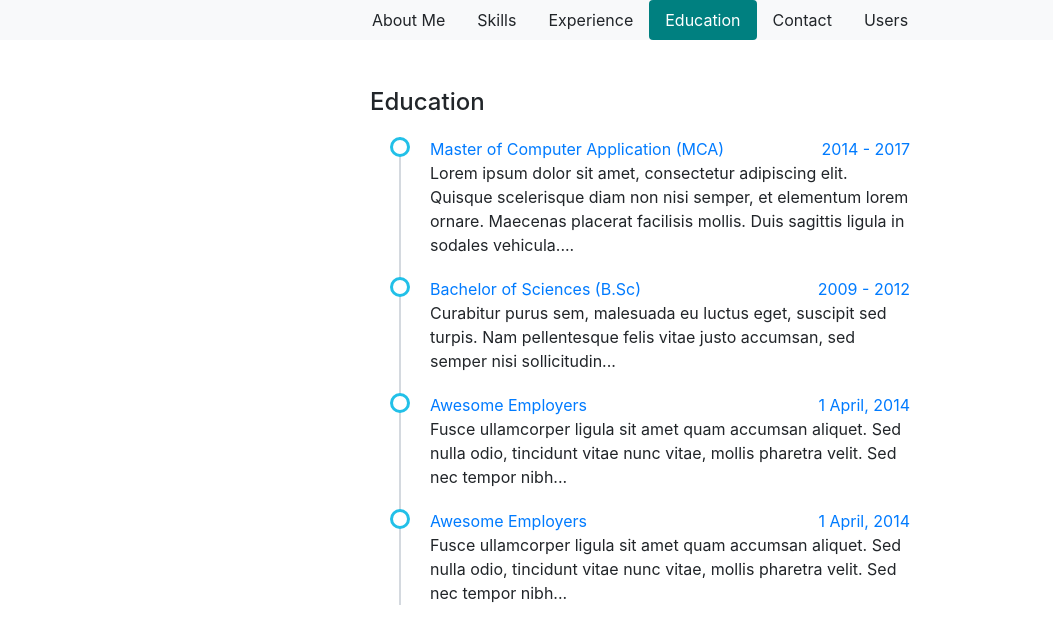
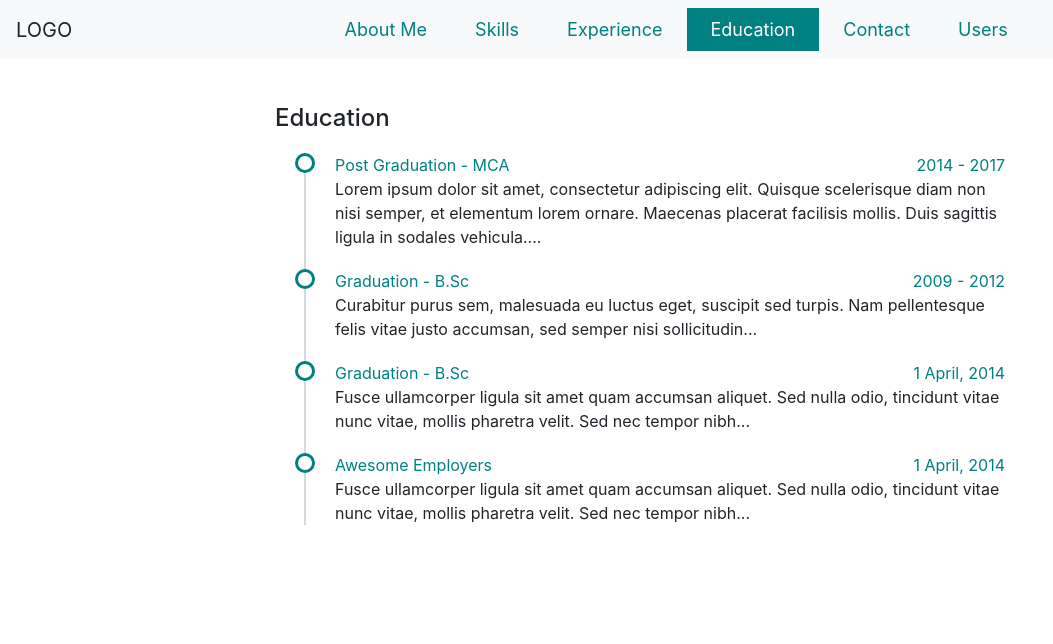
Before and after one commit to luckkey005/first-ang, an Angular app: page /posts in a window 1280 px wide. Shown: the top 644 px of the page, without its empty margins (0-1053 px from the left). Built offline with nearby package versions, Linux system fonts and the light colour scheme.

Commit message:
color changes done

```diff
--- a/src/app/app.component.css
+++ b/src/app/app.component.css
@@ -1,2 +1,3 @@
-li.nav-link {cursor: pointer;}
-li.nav-link.active {background-color:#008080;}
+li.nav-link.active {background-color:#008080;color:#fff;}
+.nav-link{color:#008080; padding-right: 1.5rem !important; padding-left: 1.5rem !important; cursor: pointer;}
+.navbar-nav{font-size: 18px;}
--- a/src/app/app.component.html
+++ b/src/app/app.component.html
@@ -1,12 +1,23 @@
-<!--The content below is only a placeholder and can be replaced.-->
+<nav class="navbar navbar-expand-md bg-light fixed-top">
+        <div class="navbar-brand">LOGO</div>
 
-<ul class="nav nav-pills justify-content-center nav-justified bg-light" >
-    <!-- <li class="nav-link"><a routerLink="third" routerLinkActive="active">Third</a></li> -->
-    <li class="nav-link" routerLink="fourth" routerLinkActive="active">About Me</li>
+          <button class="navbar-toggler" (click)="toggleNavbarCollapsing()">
+              <span class="navbar-toggler-icon"><i class="fa fa-bars"></i></span>
+            </button>
+
+        <div class="collapse navbar-collapse justify-content-center" [class.collapse]="navbarCollapsed">
+            <ul class="navbar-nav">
+          <li class="nav-link" routerLink="fourth" routerLinkActive="active">About Me </li>
           <li class="nav-link" routerLink="second" routerLinkActive="active">Skills</li>
           <li class="nav-link" routerLink="super" routerLinkActive="active">Experience</li>
           <li class="nav-link" routerLink="posts" routerLinkActive="active">Education</li>
           <li class="nav-link" routerLink="contact" routerLinkActive="active">Contact</li>
           <li class="nav-link" routerLink="first" routerLinkActive="active">Users</li>
+          <!-- <li
+             class="nav-link" >Print</a>
+          </li> -->
         </ul>
+      </div>
+      </nav>
+      <div style="padding-top:3.5rem;"></div>
 <router-outlet></router-outlet>
--- a/src/app/app.component.ts
+++ b/src/app/app.component.ts
@@ -7,4 +7,9 @@ import { Component } from '@angular/core';
 })
 export class AppComponent {
   title = 'Angular';
+  navbarCollapsed = true;
+
+toggleNavbarCollapsing() {
+    this.navbarCollapsed = !this.navbarCollapsed;
 }
+}
--- a/src/app/contact/contact.component.css
+++ b/src/app/contact/contact.component.css
@@ -1,4 +1,4 @@
-@import url("https://fonts.googleapis.com/css?family=Rubik:500,700|Roboto:400,600");
+
 .section-padding {
     padding: 45px 0;
 }
@@ -562,3 +562,4 @@ select.form-control[multiple] {
     font-weight: 500;
     height: auto
 }
+a{color:#008080;}
--- a/src/app/fourth/fourth.component.css
+++ b/src/app/fourth/fourth.component.css
@@ -12,7 +12,7 @@
     color: #000;
 }
 .aboutus-title::after {
-    background: #fdb801 none repeat scroll 0 0;
+    background: #008080 none repeat scroll 0 0;
     bottom: 0;
     content: "";
     height: 2px;
@@ -40,7 +40,7 @@ a:hover, a:active {
     width: 18%;
 }
 .feature .feature-box .iconset::after {
-    background: #fdb801 none repeat scroll 0 0;
+    background: #008080 none repeat scroll 0 0;
     content: "";
     height: 150%;
     left: 43%;
@@ -79,9 +79,9 @@ a:hover, a:active {
     color : #f4b841;
     padding:0px;
     font-size:40px;
-    border: 1px solid #fdb801;
+    border: 1px solid #008080;
     border-radius: 100px;
-    color: #fdb801;
+    color: #008080;
     font-size: 28px;
     height: 70px;
     line-height: 70px;
@@ -91,8 +91,8 @@ a:hover, a:active {
 
 span.fa.fa-gear {
     margin-left: 3%;
-    color: orange;
-    border: 1px solid orange;
+    color: #008080;
+    border: 1px solid #008080;
     padding: 25%;
     border-radius: 50%;
     font-size: 1.5rem;
--- a/src/app/posts/posts.component.css
+++ b/src/app/posts/posts.component.css
@@ -16,13 +16,16 @@ ul.timeline > li {
     margin: 20px 0;
     padding-left: 20px;
 }
+ul.timeline > li a{
+    color:#008080;
+}
 ul.timeline > li:before {
     content: ' ';
     background: white;
     display: inline-block;
     position: absolute;
     border-radius: 50%;
-    border: 3px solid #22c0e8;
+    border: 3px solid #008080;
     left: 20px;
     width: 20px;
     height: 20px;
--- a/src/app/posts/posts.component.html
+++ b/src/app/posts/posts.component.html
@@ -1,20 +1,20 @@
 <div class="container mt-5 mb-5">
 	<div class="row">
-		<div class="col-md-6 offset-md-3">
+		<div class="col-md-8 offset-md-2">
 			<h4>Education</h4>
 			<ul class="timeline">
 				<li>
-					<a href="#">Master of Computer Application (MCA)</a>
+					<a href="#">Post Graduation - MCA</a>
 					<a href="#" class="float-right"> 2014 - 2017 </a>
 					<p>Lorem ipsum dolor sit amet, consectetur adipiscing elit. Quisque scelerisque diam non nisi semper, et elementum lorem ornare. Maecenas placerat facilisis mollis. Duis sagittis ligula in sodales vehicula....</p>
 				</li>
 				<li>
-					<a href="#">Bachelor of Sciences (B.Sc)</a>
+					<a href="#">Graduation - B.Sc</a>
 					<a href="#" class="float-right"> 2009 - 2012 </a>
 					<p>Curabitur purus sem, malesuada eu luctus eget, suscipit sed turpis. Nam pellentesque felis vitae justo accumsan, sed semper nisi sollicitudin...</p>
 				</li>
 				<li>
-					<a href="#">Awesome Employers</a>
+					<a href="#">Graduation - B.Sc</a>
 					<a href="#" class="float-right">1 April, 2014</a>
 					<p>Fusce ullamcorper ligula sit amet quam accumsan aliquet. Sed nulla odio, tincidunt vitae nunc vitae, mollis pharetra velit. Sed nec tempor nibh...</p>
 				</li>
--- a/src/app/super/super.component.css
+++ b/src/app/super/super.component.css
@@ -1,7 +1,7 @@
 .circle {
     padding: 13px 20px;
     border-radius: 50%;
-    background-color: #ED8D8D;
+    background-color: #008080;
     color: #fff;
     max-height: 50px;
     z-index: 2;
@@ -13,7 +13,7 @@
   .how-it-works.row .col-2::after {
     content: "";
     position: absolute;
-    border-left: 3px solid #ED8D8D;
+    border-left: 3px solid #008080;
     z-index: 1;
   }
   .how-it-works.row .col-2.bottom::after {
@@ -37,7 +37,7 @@
     height: 40px;
   }
   .timeline hr {
-    border-top: 3px solid #ED8D8D;
+    border-top: 3px solid #008080;
     margin: 0;
     top: 17px;
     position: relative;
@@ -47,7 +47,7 @@
     overflow: hidden;
   }
   .timeline .corner {
-    border: 3px solid #ED8D8D;
+    border: 3px solid #008080;
     width: 100%;
     position: relative;
     border-radius: 15px;
```
Also changed, not shown: 5 other files (tests, documents, lock files or other folders). Lines whose indentation alone changed are shown as unchanged.
